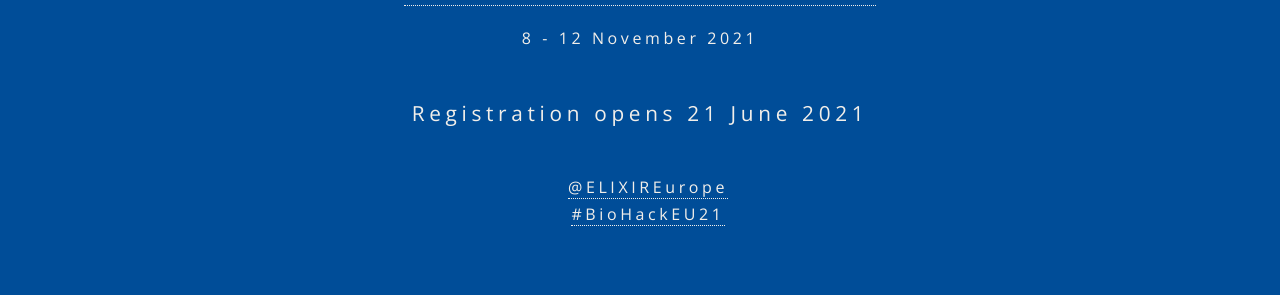
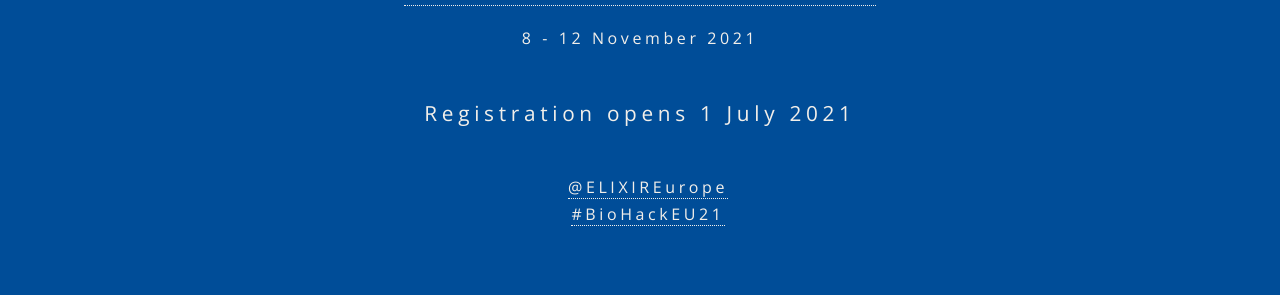
Before and after one commit to elixir-europe/biohackathon-europe-2021, a Jekyll site: the page built from index.html, in a window 1280 px wide and 900 px high. Shown: the part 260-555 px from the top of the window. Built offline with Jekyll 4.4.1, drawn with Linux system fonts in a browser that asks for light colours; nearby versions of some CDN libraries.

Commit message:
Updating registration date
Move to July.

```diff
--- a/index.html
+++ b/index.html
@@ -16,7 +16,7 @@
 				<a href="{{ site.baseurl }}/index.html"><img src="images/logos/bhlogolightnotx.png" alt="BioHackathon logo" /></a>
 				<h2><a href="{{ site.baseurl }}/about.html">{{ site.title }}</a></h2>
 				<p>8 - 12 November 2021</p>
-				<p class="special my-5" style="font-size: 1.3em;">Registration opens 21 June 2021</p>
+				<p class="special my-5" style="font-size: 1.3em;">Registration opens 1 July 2021</p>
 			</div>
 			<ul class="actions">
 				<li>
```
